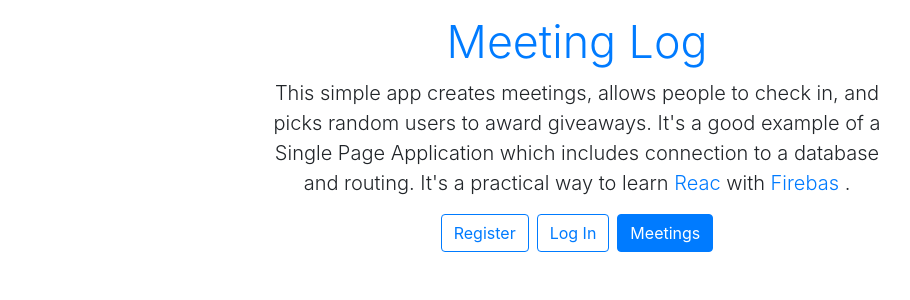
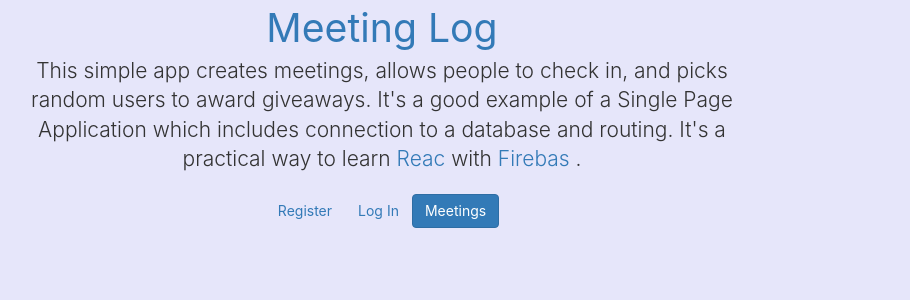
Before and after one commit to AliAbdulle/testapp, a React (Create React App) app: page / in a window 1280 px wide. Shown: the top 300 px of the page, without its empty margins (63-973 px from the left). Built offline with nearby package versions, Linux system fonts and the light colour scheme.

Commit message:
added extensions bootstap

```diff
--- a/package.json
+++ b/package.json
@@ -6,6 +6,7 @@
     "@testing-library/jest-dom": "^4.2.4",
     "@testing-library/react": "^9.4.0",
     "@testing-library/user-event": "^7.2.1",
+    "bootstrap": "^3.4.1",
     "react": "^16.12.0",
     "react-dom": "^16.12.0",
     "react-scripts": "3.3.0"
--- a/src/Home.js
+++ b/src/Home.js
@@ -1,7 +1,4 @@
 import React, { Component } from 'react';
-
-//import './bootstrap/dist/css/bootstrap.css';
-
 
 class Home extends Component {
   render() {
@@ -32,7 +29,6 @@ class Home extends Component {
             <a href="/login" className="btn btn-outline-primary mr-2">
               Log In
                 </a>
-
             <a href="/meetings" className="btn btn-primary">
               Meetings
                 </a>
--- a/src/index.css
+++ b/src/index.css
@@ -1,4 +1,5 @@
 body {
+  background-color: lavender;
   margin: 0;
   font-family: -apple-system, BlinkMacSystemFont, 'Segoe UI', 'Roboto', 'Oxygen',
     'Ubuntu', 'Cantarell', 'Fira Sans', 'Droid Sans', 'Helvetica Neue',
--- a/src/index.js
+++ b/src/index.js
@@ -1,8 +1,10 @@
 import React from 'react';
 import ReactDOM from 'react-dom';
+import 'bootstrap/dist/css/bootstrap.css';
 import './index.css';
 import App from './App';
-//import 'bootstrap/dist/css/bootstrap.css';
+
+
 import * as serviceWorker from './serviceWorker';
 
 ReactDOM.render(<App />, document.getElementById('root'));
```
Also changed, not shown: 1 other file (tests, documents, lock files or other folders).
